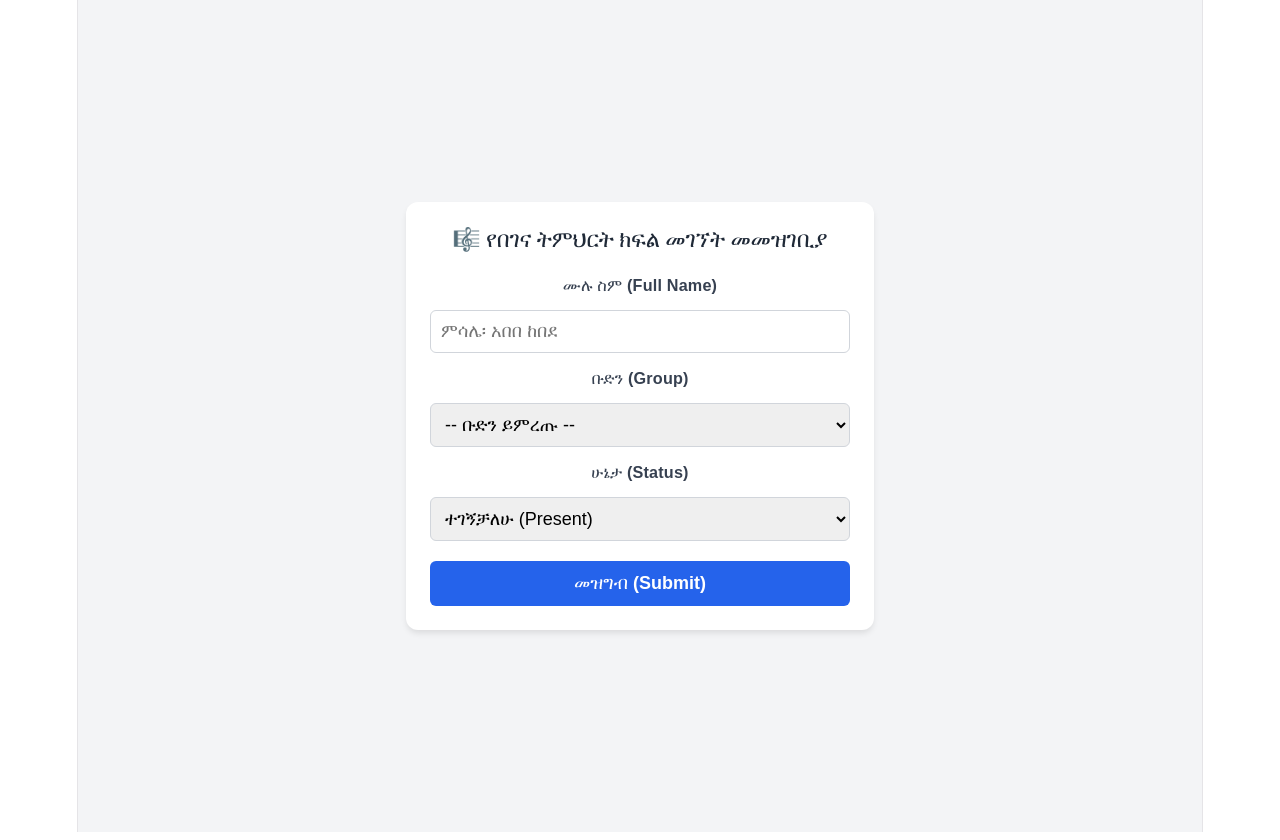
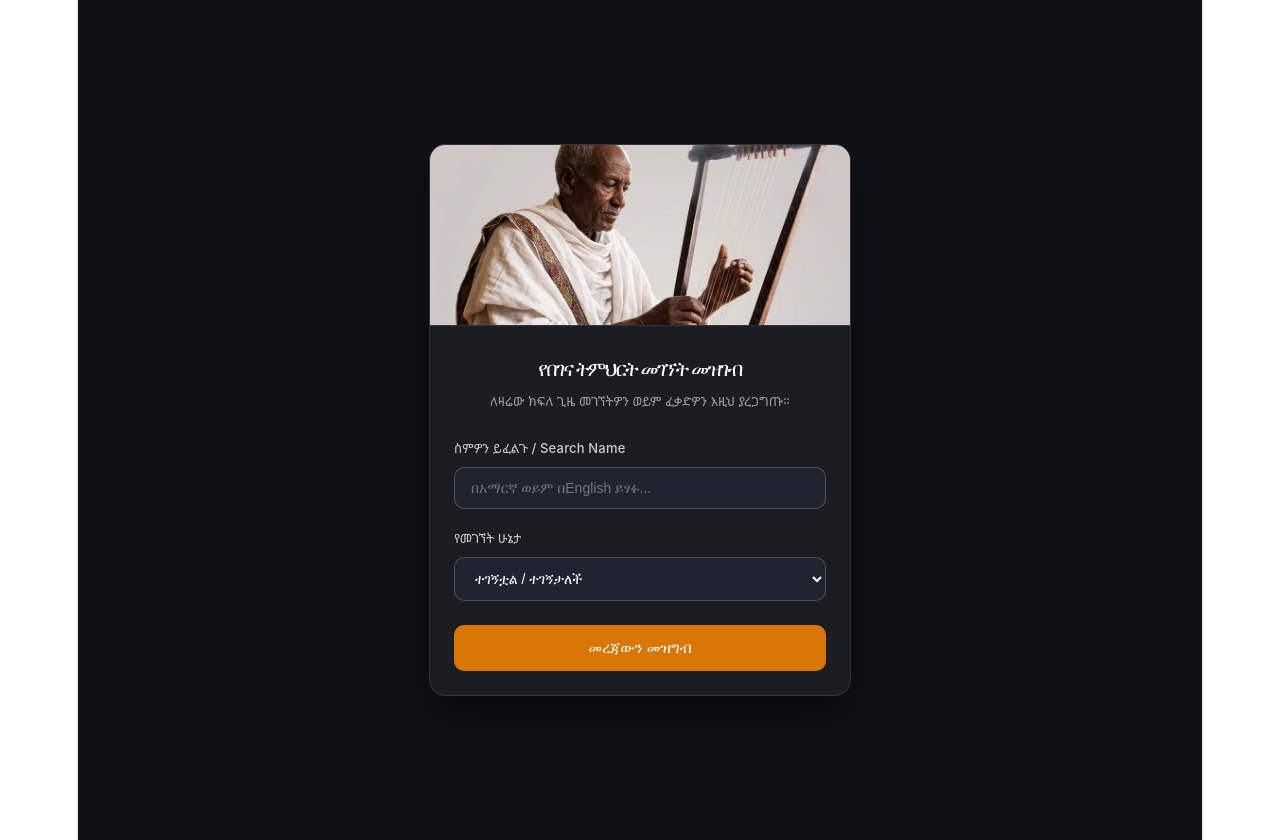
Before and after one commit to abenezerendeshaw/telegram-attendance, a React (Vite) app: page / in a window 1280 px wide. Built offline with nearby package versions, Linux system fonts and the light colour scheme.

Commit message:
UI update: Static image at top, revert to text-only Telegram message

```diff
--- a/src/App.jsx
+++ b/src/App.jsx
@@ -1,101 +1,167 @@
-import React, { useState, useEffect } from "react";
+// src/App.jsx
+import { useState, useEffect, useRef } from "react";
+import axios from "axios";
+import { STUDENTS } from "./students";
 
 export default function App() {
-  const [fullName, setFullName] = useState("");
-  const [group, setGroup] = useState("");
-  const [status, setStatus] = useState("present");
+  const [searchTerm, setSearchTerm] = useState("");
+  const [selectedStudent, setSelectedStudent] = useState(null);
+  const [isOpen, setIsOpen] = useState(false);
+  const [attendanceStatus, setAttendanceStatus] = useState("present");
   const [reason, setReason] = useState("");
   const [loading, setLoading] = useState(false);
-  const [message, setMessage] = useState({ type: "", text: "" });
-  const [alreadySubmitted, setAlreadySubmitted] = useState(false);
+  const [status, setStatus] = useState({ type: "", message: "" });
 
-  // Check if student already submitted TODAY on load
+  // 24-hour Lock State
+  const [isLocked, setIsLocked] = useState(false);
+  const [hoursLeft, setHoursLeft] = useState(0);
+
+  const dropdownRef = useRef(null);
+
   useEffect(() => {
-    const todayStr = new Date().toISOString().split("T")[0];
-    const savedSubmission = localStorage.getItem(`attendance_submitted_${todayStr}`);
-    if (savedSubmission) {
-      setAlreadySubmitted(true);
+    // Check local storage for existing submission within the last 24 hours
+    const checkLockStatus = () => {
+      const lastSubmission = localStorage.getItem("last_attendance_timestamp");
+      if (lastSubmission) {
+        const now = Date.now();
+        const timePassed = now - parseInt(lastSubmission, 10);
+        const twentyFourHours = 24 * 60 * 60 * 1000;
+
+        if (timePassed < twentyFourHours) {
+          const remainingMs = twentyFourHours - timePassed;
+          const remainingHours = Math.ceil(remainingMs / (1000 * 60 * 60));
+          setIsLocked(true);
+          setHoursLeft(remainingHours);
+        } else {
+          setIsLocked(false);
         }
+      }
+    };
+
+    checkLockStatus();
+
+    // Close the autocomplete dropdown when clicking outside
+    const handleClickOutside = (e) => {
+      if (dropdownRef.current && !dropdownRef.current.contains(e.target)) {
+        setIsOpen(false);
+      }
+    };
+    document.addEventListener("mousedown", handleClickOutside);
+
+    // Initialize Telegram WebApp viewport if running inside Telegram
+    if (window.Telegram?.WebApp) {
+      const tg = window.Telegram.WebApp;
+      tg.ready();
+      tg.expand();
+    }
+
+    return () => document.removeEventListener("mousedown", handleClickOutside);
   }, []);
+
+  // Filter students by matching input against Amharic name OR English phonetic string
+  const filteredStudents = STUDENTS.filter((s) => {
+    const query = searchTerm.toLowerCase().trim();
+    if (!query) return true;
+    const matchesAmharic = s.name.includes(query);
+    const matchesEnglish = s.englishName?.toLowerCase().includes(query);
+    return matchesAmharic || matchesEnglish;
+  });
 
   const handleSubmit = async (e) => {
     e.preventDefault();
-    setMessage({ type: "", text: "" });
 
-    if (!fullName.trim()) {
-      setMessage({ type: "error", text: "እባክዎ ሙሉ ስምዎን ያስገቡ።" });
+    if (isLocked) {
+      setStatus({
+        type: "error",
+        message: `ከዚህ ቀደም ተመዝግበዋል። እባክዎ ከ ${hoursLeft} ሰዓታት በኋላ ድጋሚ ይሞክሩ።`,
+      });
       return;
     }
 
-    if (status === "permission" && !reason.trim()) {
-      setMessage({ type: "error", text: "እባክዎ የፈቃድ ምክንያትዎን ያስገቡ።" });
+    if (!selectedStudent) {
+      setStatus({
+        type: "error",
+        message: "እባክዎ ስምዎን ከተዘረዘሩት ውስጥ ይፈልጉና ይምረጡ።",
+      });
+      return;
+    }
+
+    if (attendanceStatus === "permission" && !reason.trim()) {
+      setStatus({
+        type: "error",
+        message: "እባክዎ የፈቃድ ምክንያትዎን ያስገቡ።",
+      });
       return;
     }
 
     setLoading(true);
+    setStatus({ type: "", message: "" });
 
-    if (status === "present") {
+    // GPS capture for "present"
+    let coords = {};
+    if (attendanceStatus === "present") {
       if (!navigator.geolocation) {
-        setMessage({
+        setStatus({
           type: "error",
-          text: "ጂፒኤስ (GPS) በስልክዎ ላይ አይሰራም። እባክዎ በሌላ ስልክ ይሞክሩ።",
+          message: "ጂፒኤስ (GPS) በስልክዎ ላይ አይሰራም። እባክዎ በሌላ ስልክ ይሞክሩ።",
         });
         setLoading(false);
         return;
       }
 
-      navigator.geolocation.getCurrentPosition(
-        async (position) => {
-          const payload = {
-            fullName,
-            group,
-            status,
-            reason: "",
+      try {
+        const position = await new Promise((resolve, reject) => {
+          navigator.geolocation.getCurrentPosition(resolve, reject, {
+            enableHighAccuracy: true,
+            timeout: 10000,
+            maximumAge: 0,
+          });
+        });
+        coords = {
           latitude: position.coords.latitude,
           longitude: position.coords.longitude,
         };
-          await sendSubmission(payload);
-        },
-        (error) => {
+      } catch (geoErr) {
         setLoading(false);
         let errorMsg = "ቦታዎን ሳያረጋግጡ መመዝገብ አይችሉም።";
-          if (error.code === error.PERMISSION_DENIED) {
+        if (geoErr.code === geoErr.PERMISSION_DENIED) {
           errorMsg = "እባክዎ በብราวዘርዎ/ስልክዎ ላይ የቦታ (Location) ፈቃድ ይስጡ።";
         }
-          setMessage({ type: "error", text: errorMsg });
-        },
-        { enableHighAccuracy: true, timeout: 10000, maximumAge: 0 }
-      );
-    } else {
-      const payload = { fullName, group, status, reason };
-      await sendSubmission(payload);
+        setStatus({ type: "error", message: errorMsg });
+        return;
       }
-  };
+    }
 
-  const sendSubmission = async (payload) => {
     try {
-      const res = await fetch("/api/submit", {
-        method: "POST",
-        headers: { "Content-Type": "application/json" },
-        body: JSON.stringify(payload),
+      await axios.post("/api/submit", {
+        fullName: selectedStudent.name,
+        group: selectedStudent.group,
+        status: attendanceStatus,
+        reason: attendanceStatus === "permission" ? reason : "",
+        ...coords,
       });
 
-      const data = await res.json();
+      // Record timestamp to enforce 24-hour check
+      const nowTimestamp = Date.now();
+      localStorage.setItem("last_attendance_timestamp", nowTimestamp.toString());
+      setIsLocked(true);
+      setHoursLeft(24);
 
-      if (res.ok) {
-        // Save today's date into browser local storage
-        const todayStr = new Date().toISOString().split("T")[0];
-        localStorage.setItem(`attendance_submitted_${todayStr}`, "true");
-        setAlreadySubmitted(true);
+      setStatus({ type: "success", message: "✅ መረጃዎ በተሳካ ሁኔታ ተመዝግቧል!" });
 
-        setMessage({ type: "success", text: data.message });
-        setFullName("");
-        setReason("");
-      } else {
-        setMessage({ type: "error", text: data.message || "ስህተት አጋጥሟል።" });
+      // Close Telegram WebApp window automatically if embedded
+      if (window.Telegram?.WebApp) {
+        setTimeout(() => {
+          window.Telegram.WebApp.close();
+        }, 2000);
       }
     } catch (err) {
-      setMessage({ type: "error", text: "የኔትወርክ ስህተት አጋጥሟል። እባክዎ ደግመው ይሞክሩ።" });
+      console.error(err);
+      setStatus({
+        type: "error",
+        message:
+          err.response?.data?.message || "ስህተት አጋጥሟል። እባክዎ ድጋሚ ይሞክሩ።",
+      });
     } finally {
       setLoading(false);
     }
@@ -104,81 +170,120 @@ export default function App() {
   return (
     <div style={styles.container}>
       <div style={styles.card}>
-        <h2 style={styles.title}>🎼 የበገና ትምህርት ክፍል መገኘት መመዝገቢያ</h2>
+        <img src="/begena.png" alt="በገና (Begena)" style={styles.topImage} />
 
-        {message.text && (
-          <div
-            style={{
-              ...styles.alert,
-              backgroundColor: message.type === "error" ? "#fee2e2" : "#dcfce7",
-              color: message.type === "error" ? "#991b1b" : "#166534",
+        <div style={styles.content}>
+          <h1 style={styles.title}>የበገና ትምህርት መገኘት መዝገብ</h1>
+          <p style={styles.subtitle}>
+            ለዛሬው ክፍለ ጊዜ መገኘትዎን ወይም ፈቃድዎን እዚህ ያረጋግጡ።
+          </p>
+
+          {/* Interface stays completely intact and interactive */}
+          <form onSubmit={handleSubmit} style={styles.form}>
+            {/* Bilingual Search Container */}
+            <div style={styles.inputGroup} ref={dropdownRef}>
+              <label style={styles.label}>ስምዎን ይፈልጉ / Search Name</label>
+              <div style={{ position: "relative" }}>
+                <input
+                  type="text"
+                  placeholder="በአማርኛ ወይም በEnglish ይፃፉ..."
+                  value={searchTerm}
+                  onChange={(e) => {
+                    setSearchTerm(e.target.value);
+                    setSelectedStudent(null);
+                    setIsOpen(true);
+                    if (status.type) setStatus({ type: "", message: "" });
                   }}
+                  onFocus={() => setIsOpen(true)}
+                  style={styles.input}
+                />
+
+                {/* Dropdown Suggestions */}
+                {isOpen && (
+                  <ul style={styles.dropdownList}>
+                    {filteredStudents.length > 0 ? (
+                      filteredStudents.slice(0, 30).map((st, idx) => (
+                        <li
+                          key={idx}
+                          onClick={() => {
+                            setSelectedStudent(st);
+                            setSearchTerm(st.name);
+                            setIsOpen(false);
+                          }}
+                          style={styles.dropdownItem}
                         >
-            {message.text}
+                          <span style={{ fontWeight: "600" }}>{st.name}</span>
+                          <span style={styles.groupSubTag}>{st.group}</span>
+                        </li>
+                      ))
+                    ) : (
+                      <li style={styles.noResultItem}>
+                        ምንም አልተገኘም (No match found)
+                      </li>
+                    )}
+                  </ul>
+                )}
+              </div>
+            </div>
+
+            {/* Show Detected Group */}
+            {selectedStudent && (
+              <div style={styles.groupBadge}>
+                📍 <strong>ቡድን:</strong> {selectedStudent.group}
               </div>
             )}
 
-        {alreadySubmitted ? (
-          <div style={styles.completedBox}>
-            <p style={{ fontSize: "2rem", margin: "0 0 10px 0" }}>✅</p>
-            <p style={{ fontWeight: "bold", color: "#166534", margin: 0 }}>
-              የዛሬው መገኘትዎ በተሳካ ሁኔታ ተመዝግቧል!
-            </p>
-            <p style={{ fontSize: "0.85rem", color: "#6b7280", marginTop: "8px" }}>
-              በአንድ ቀን ውስጥ ከአንድ ጊዜ በላይ መመዝገብ አይቻልም።
-            </p>
+            {/* Attendance Choice */}
+            <div style={styles.inputGroup}>
+              <label style={styles.label}>የመገኘት ሁኔታ</label>
+              <select
+                value={attendanceStatus}
+                onChange={(e) => {
+                  setAttendanceStatus(e.target.value);
+                  if (status.type) setStatus({ type: "", message: "" });
+                }}
+                style={styles.select}
+              >
+                <option value="present">ተገኝቷል / ተገኝታለች</option>
+                <option value="permission">ፈቃድ ጠይቋል / ጠይቃለች</option>
+              </select>
             </div>
-        ) : (
-          <form onSubmit={handleSubmit} style={styles.form}>
-            <label style={styles.label}>ሙሉ ስም (Full Name)</label>
-            <input
-              type="text"
-              value={fullName}
-              onChange={(e) => setFullName(e.target.value)}
-              placeholder="ምሳሌ፡ አበበ ከበደ"
-              style={styles.input}
-              required
-            />
 
-            <label style={styles.label}>ቡድን (Group)</label>
-            <select
-              value={group}
-              onChange={(e) => setGroup(e.target.value)}
-              style={styles.input}
-            >
-              <option value="">-- ቡድን ይምረጡ --</option>
-              <option value="ቡድን 1: ቤተ አውታር">ቡድን 1: ቤተ አውታር</option>
-              <option value="ቡድን 2: ቤተ ማዕዶት">ቡድን 2: ቤተ ማዕዶት</option>
-            </select>
-
-            <label style={styles.label}>ሁኔታ (Status)</label>
-            <select
-              value={status}
-              onChange={(e) => setStatus(e.target.value)}
-              style={styles.input}
-            >
-              <option value="present">ተገኝቻለሁ (Present)</option>
-              <option value="permission">ፈቃድ እጠይቃለሁ (Permission)</option>
-            </select>
-
-            {status === "permission" && (
-              <>
-                <label style={styles.label}>የፈቃድ ምክንያት (Reason)</label>
+            {/* Permission Reason Field */}
+            {attendanceStatus === "permission" && (
+              <div style={styles.inputGroup}>
+                <label style={styles.label}>የፈቃድ ምክንያት</label>
                 <textarea
                   value={reason}
-                  onChange={(e) => setReason(e.target.value)}
-                  placeholder="እባክዎ ምክንያትዎን እዚህ ይፃፉ..."
-                  style={{ ...styles.input, height: "80px" }}
-                  required
+                  onChange={(e) => {
+                    setReason(e.target.value);
+                    if (status.type) setStatus({ type: "", message: "" });
+                  }}
+                  placeholder="እባክዎ የፈቃድዎን ምክንያት እዚህ ይፃፉ..."
+                  rows={3}
+                  style={styles.textarea}
                 />
-              </>
+              </div>
+            )}
+
+            {/* Error / Success Messages Banner */}
+            {status.message && (
+              <p
+                style={
+                  status.type === "error"
+                    ? styles.errorMsg
+                    : styles.successMsg
+                }
+              >
+                {status.message}
+              </p>
             )}
 
             <button type="submit" disabled={loading} style={styles.button}>
-              {loading ? "በማረጋገጥ ላይ..." : "መዝግብ (Submit)"}
+              {loading ? "በመመዝገብ ላይ..." : "መረጃውን መዝግብ"}
             </button>
           </form>
-        )}
+        </div>
       </div>
     </div>
   );
@@ -186,60 +291,171 @@ export default function App() {
 
 const styles = {
   container: {
+    minHeight: "100vh",
     display: "flex",
+    alignItems: "center",
     justifyContent: "center",
-    alignItems: "center",
-    minHeight: "100vh",
-    backgroundColor: "#f3f4f6",
-    padding: "16px",
-    fontFamily: "sans-serif",
+    backgroundColor: "#0f1117",
+    color: "#ffffff",
+    fontFamily:
+      "'Noto Sans Ethiopic', -apple-system, BlinkMacSystemFont, sans-serif",
+    padding: "20px",
   },
   card: {
-    backgroundColor: "#ffffff",
-    borderRadius: "12px",
+    width: "100%",
+    maxWidth: "420px",
+    backgroundColor: "rgba(255, 255, 255, 0.05)",
+    border: "1px solid rgba(255, 255, 255, 0.1)",
+    borderRadius: "16px",
+    overflow: "hidden",
+    backdropFilter: "blur(10px)",
+    boxShadow: "0 20px 40px rgba(0,0,0,0.4)",
+  },
+  topImage: {
+    width: "100%",
+    height: "180px",
+    objectFit: "cover",
+    objectPosition: "center 20%",
+    borderBottom: "1px solid rgba(255, 255, 255, 0.1)",
+  },
+  content: {
     padding: "24px",
-    maxWidth: "420px",
-    width: "100%",
-    boxShadow: "0 4px 6px -1px rgba(0, 0, 0, 0.1)",
+    textAlign: "center",
   },
   title: {
-    fontSize: "1.25rem",
-    fontWeight: "bold",
+    fontSize: "20px",
+    fontWeight: "700",
+    margin: "0 0 6px 0",
+    color: "#ffffff",
+  },
+  subtitle: {
+    fontSize: "13px",
+    color: "#a0a0a0",
+    margin: "0 0 20px 0",
+  },
+  form: {
+    display: "flex",
+    flexDirection: "column",
+    gap: "16px",
+    textAlign: "left",
+  },
+  inputGroup: {
+    display: "flex",
+    flexDirection: "column",
+    gap: "6px",
+  },
+  label: {
+    fontSize: "13px",
+    fontWeight: "500",
+    color: "#cccccc",
+  },
+  input: {
+    width: "100%",
+    padding: "12px 16px",
+    borderRadius: "10px",
+    backgroundColor: "#1f2430",
+    border: "1px solid rgba(255, 255, 255, 0.2)",
+    color: "#ffffff",
+    fontSize: "14px",
+    outline: "none",
+    boxSizing: "border-box",
+  },
+  dropdownList: {
+    position: "absolute",
+    top: "108%",
+    left: 0,
+    right: 0,
+    maxHeight: "200px",
+    overflowY: "auto",
+    backgroundColor: "#191d26",
+    border: "1px solid rgba(255, 255, 255, 0.2)",
+    borderRadius: "10px",
+    listStyle: "none",
+    padding: "0",
+    margin: "0",
+    zIndex: 100,
+    boxShadow: "0 10px 25px rgba(0,0,0,0.5)",
+  },
+  dropdownItem: {
+    padding: "12px 14px",
+    borderBottom: "1px solid rgba(255, 255, 255, 0.05)",
+    cursor: "pointer",
+    fontSize: "14px",
+    color: "#ffffff",
+    display: "flex",
+    justifyContent: "space-between",
+    alignItems: "center",
+  },
+  groupSubTag: {
+    fontSize: "11px",
+    color: "#a0a0a0",
+    backgroundColor: "rgba(255, 255, 255, 0.08)",
+    padding: "2px 6px",
+    borderRadius: "4px",
+  },
+  noResultItem: {
+    padding: "12px 14px",
+    fontSize: "13px",
+    color: "#888888",
     textAlign: "center",
-    color: "#1f2937",
-    marginBottom: "20px",
   },
-  form: { display: "flex", flexDirection: "column", gap: "12px" },
-  label: { fontSize: "0.9rem", fontWeight: "600", color: "#374151" },
-  input: {
-    padding: "10px",
-    borderRadius: "6px",
-    border: "1px solid #d1d5db",
-    fontSize: "1rem",
+  groupBadge: {
+    backgroundColor: "rgba(217, 119, 6, 0.15)",
+    border: "1px solid rgba(217, 119, 6, 0.4)",
+    borderRadius: "8px",
+    padding: "10px 14px",
+    fontSize: "13px",
+    color: "#fbbf24",
+  },
+  select: {
+    width: "100%",
+    padding: "12px 16px",
+    borderRadius: "10px",
+    backgroundColor: "#1f2430",
+    border: "1px solid rgba(255, 255, 255, 0.2)",
+    color: "#ffffff",
+    fontSize: "14px",
+    outline: "none",
+    boxSizing: "border-box",
+  },
+  textarea: {
+    width: "100%",
+    padding: "12px 16px",
+    borderRadius: "10px",
+    backgroundColor: "rgba(255, 255, 255, 0.08)",
+    border: "1px solid rgba(255, 255, 255, 0.2)",
+    color: "#ffffff",
+    fontSize: "14px",
+    outline: "none",
+    resize: "none",
+    fontFamily: "inherit",
+    boxSizing: "border-box",
   },
   button: {
-    padding: "12px",
-    backgroundColor: "#2563eb",
+    padding: "14px",
+    borderRadius: "10px",
+    backgroundColor: "#d97706",
     color: "#ffffff",
+    fontSize: "15px",
+    fontWeight: "600",
     border: "none",
-    borderRadius: "6px",
-    fontSize: "1rem",
-    fontWeight: "bold",
     cursor: "pointer",
     marginTop: "8px",
   },
-  alert: {
-    padding: "10px",
+  errorMsg: {
+    fontSize: "13px",
+    color: "#ff6b6b",
+    margin: "0",
+    padding: "8px",
+    backgroundColor: "rgba(255, 107, 107, 0.1)",
     borderRadius: "6px",
-    marginBottom: "12px",
-    fontSize: "0.9rem",
-    textAlign: "center",
   },
-  completedBox: {
-    textAlign: "center",
-    padding: "24px",
-    backgroundColor: "#f0fdf4",
-    borderRadius: "8px",
-    border: "1px solid #bbf7d0",
+  successMsg: {
+    fontSize: "13px",
+    color: "#51cf66",
+    margin: "0",
+    padding: "8px",
+    backgroundColor: "rgba(81, 207, 102, 0.1)",
+    borderRadius: "6px",
   },
 };
```
Lines whose indentation alone changed are shown as unchanged.
